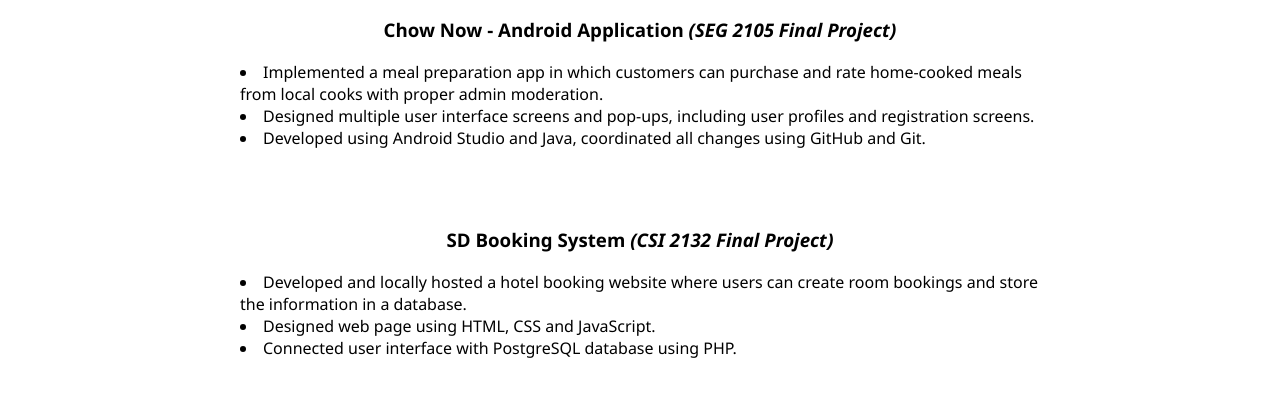
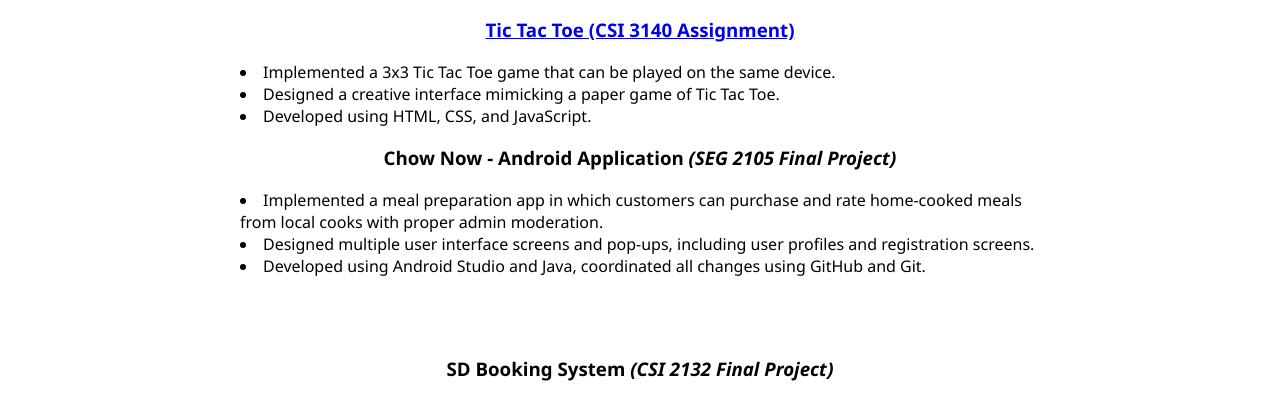
Before and after one commit to JSnelgrove/portfolio, a plain HTML site: page public/projects.html in a window 1280 px wide. Shown: the part 404-800 px from the top of the page. Drawn offline with Linux system fonts and the light colour scheme.

Commit message:
added tic tac toe game (a2)

```diff
--- a/public/projects.html
+++ b/public/projects.html
@@ -23,6 +23,14 @@
             <br>
             <br>
             <h1>Projects</h1>
+            <h3><a href ="https://github.com/sami-hssn/yatzy">Tic Tac Toe (CSI 3140 Assignment)</a></h3>
+            <p>
+                <div class="list">
+                    <li>Implemented a 3x3 Tic Tac Toe game that can be played on the same device. </li>
+                    <li>Designed a creative interface mimicking a paper game of Tic Tac Toe.</li>
+                    <li>Developed using HTML, CSS, and JavaScript.</li>
+                </div>
+            </p>
             <h3>Chow Now - Android Application <i>(SEG 2105 Final Project)</i> </h3>
             <p>
                 <div class = "list">
```
